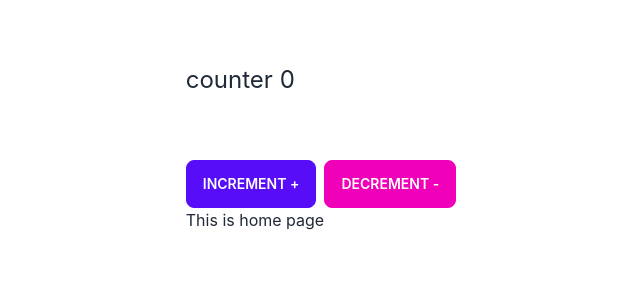
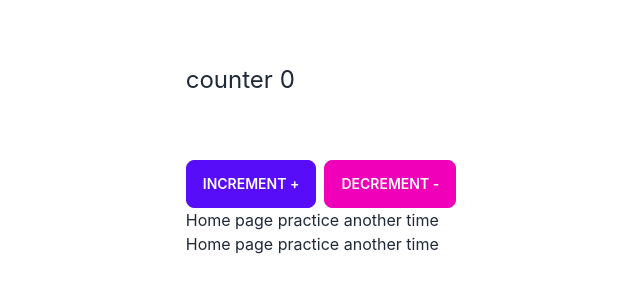
Before and after one commit to mollikacomputer/counter_context, a React (Create React App) app: page / in a window 1280 px wide. Shown: the top 300 px of the page, without its empty margins (319-959 px from the left). Built offline with nearby package versions, Linux system fonts and the light colour scheme.

Commit message:
another time practice

```diff
--- a/src/App.js
+++ b/src/App.js
@@ -1,16 +1,19 @@
 
 import './App.css';
-import React, { createContext, useState } from "react";
+import React, {createContext, useState} from "react";
 import Parent from './pages/Parent';
+
 export const COUNTER_CONTEXT = createContext();
+
 function App() {
 const [count, setCount] = useState(0);
-const value={count, setCount};
-
+const value ={
+  count, setCount,
+}
   return (
-      <COUNTER_CONTEXT.Provider value={value} >
-        <Parent/>
-      </COUNTER_CONTEXT.Provider>
+    <COUNTER_CONTEXT.Provider value={value} >
+      <Parent/>
+    </COUNTER_CONTEXT.Provider>
 
   );
 }
--- a/src/pages/Parent.js
+++ b/src/pages/Parent.js
@@ -1,9 +1,7 @@
 import React, { useContext } from "react";
-import { COUNTER_CONTEXT } from "../App";
-
-
+import {COUNTER_CONTEXT} from '../App';
 const Parent = () => {
-  const {count, setCount} = useContext(COUNTER_CONTEXT);
+const {count, setCount} = useContext(COUNTER_CONTEXT)
   return (
     <div className="container mx-auto ">
       <div className="grid justify-center">
@@ -11,24 +9,25 @@ const Parent = () => {
         <div className="flex justify-center gap-2">
           <button
             className="btn btn-primary"
-            onClick={()=> setCount(count+1)}
+            onClick={()=> setCount(prvState=> prvState+1 )}
           >
             increment +
           </button>
           <button
             className="btn btn-secondary"
-            onClick={()=>setCount(count-1)}
+            onClick={()=> setCount(prvState => prvState-1)}
           >
             Decrement -
           </button>
         </div>
-        <h2> This is home page</h2>
+        <h2> Home page practice another time</h2>
+        <h3> Home page practice another time</h3>
       </div>
     </div>
   );
 };
 export default Parent;
-
+// another time practice
 // import React, { useContext } from "react";
 // import { COUNTER_CONTEXT } from "../App";
 
```
